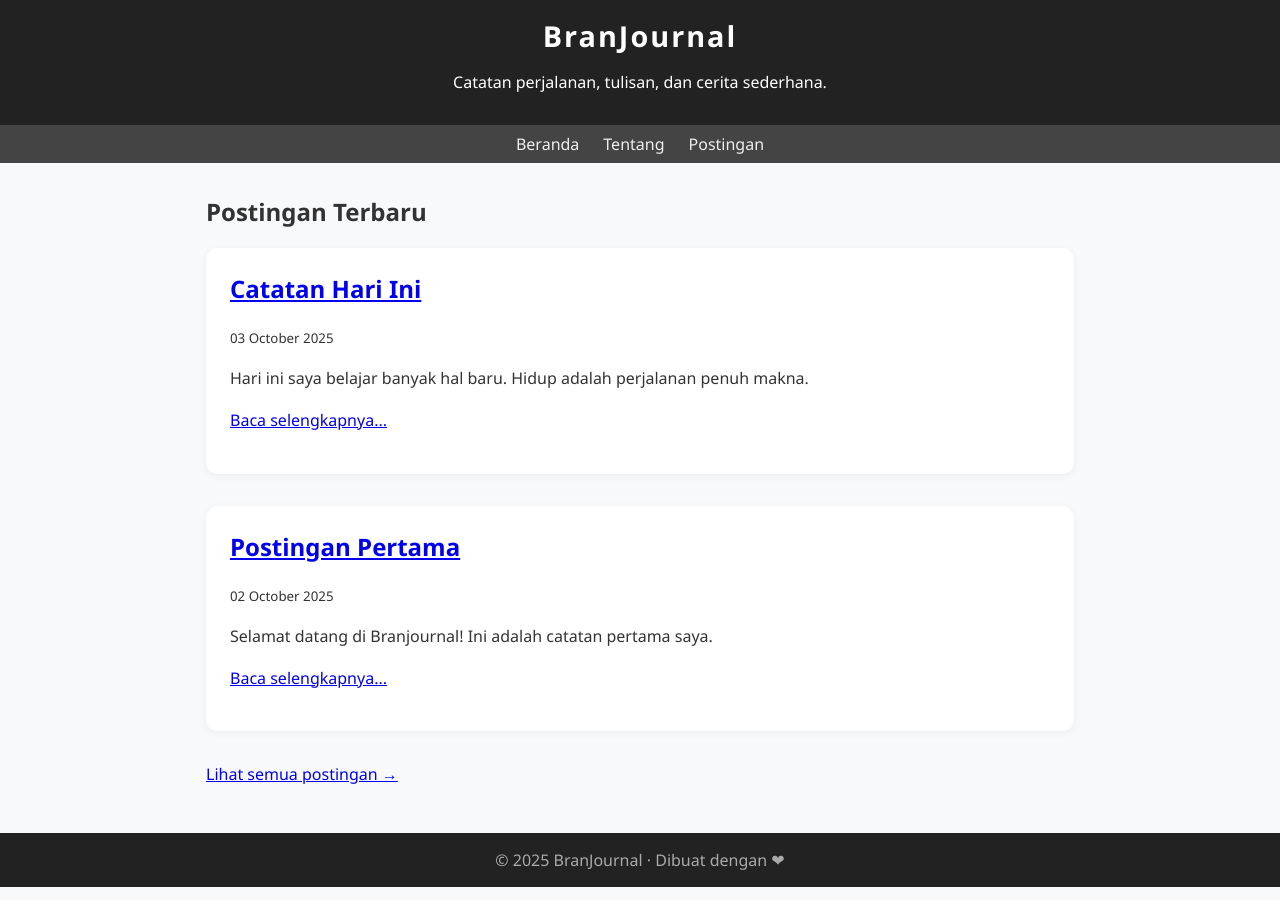
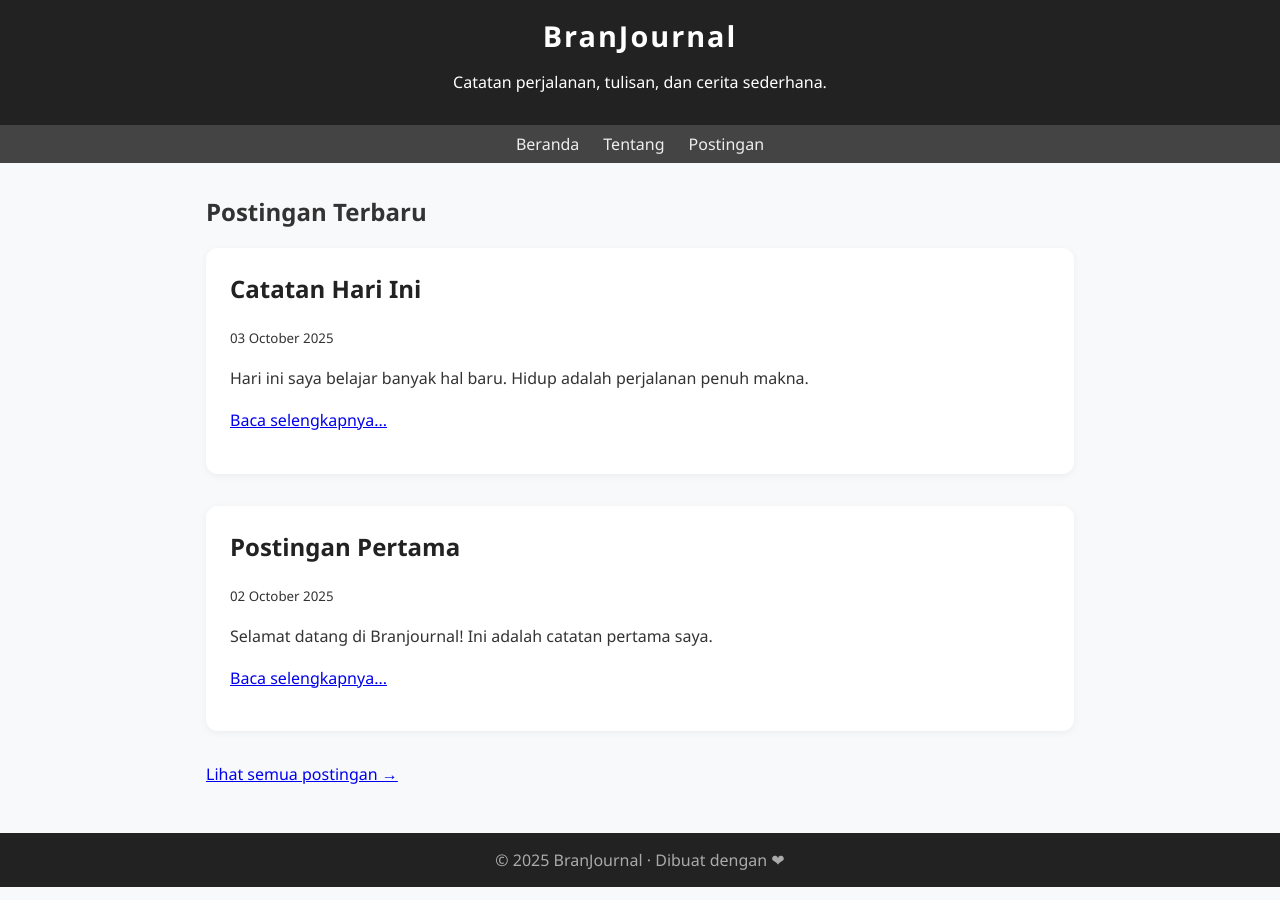
Before and after one commit to zaburrr/branjournal, a Jekyll site: the page built from index.md, in a window 1280 px wide. Built offline with Jekyll 4.4.1, drawn with Linux system fonts in a browser that asks for light colours.

Commit message:
Update default.html

```diff
--- a/_layouts/default.html
+++ b/_layouts/default.html
@@ -61,6 +61,14 @@
       font-size: 1.5rem;
       color: #222;
     }
+    /* Judul postingan link jadi hitam tanpa underline */
+    .post h2 a {
+      color: #222;
+      text-decoration: none;
+    }
+    .post h2 a:hover {
+      color: #555;
+    }
     .post p {
       line-height: 1.6;
     }
@@ -70,6 +78,15 @@
       border-radius: 8px;
       margin: 1rem 0;
       display: block;
+    }
+    /* Link "baca selengkapnya" */
+    .read-more {
+      color: #444;
+      text-decoration: none;
+      font-weight: 500;
+    }
+    .read-more:hover {
+      color: #000;
     }
     footer {
       text-align: center;
```
